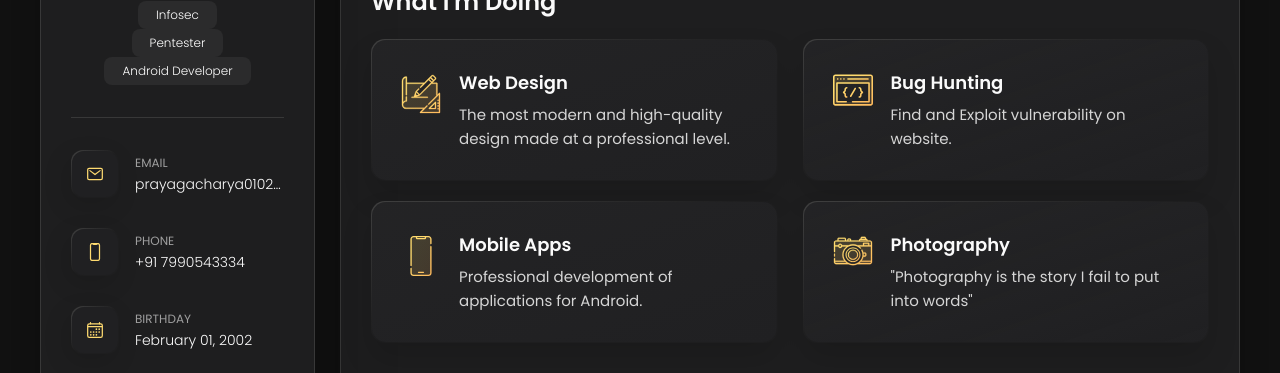
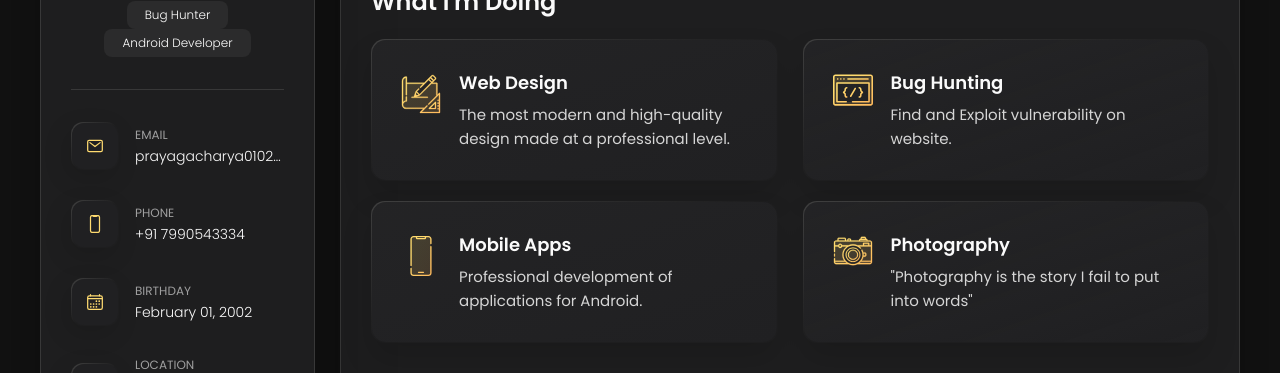
Before and after one commit to PrayagAcharya01/Prayag.Acharya, a plain HTML site: page index.html in a window 1280 px wide. Shown: the part 346-719 px from the top of the page. Drawn offline with nearby package versions, Linux system fonts and the light colour scheme.

Commit message:
Update index.html

```diff
--- a/index.html
+++ b/index.html
@@ -48,8 +48,7 @@
         <div class="info-content">
           <h1 class="name" title="Prayag Acharya">Prayag Acharya</h1>
 
-          <p class="title">Infosec</p>
-          <p class="title">Pentester</p>
+          <p class="title">Bug Hunter</p>
           <p class="title">Android Developer</p>
 
         </div>
```
